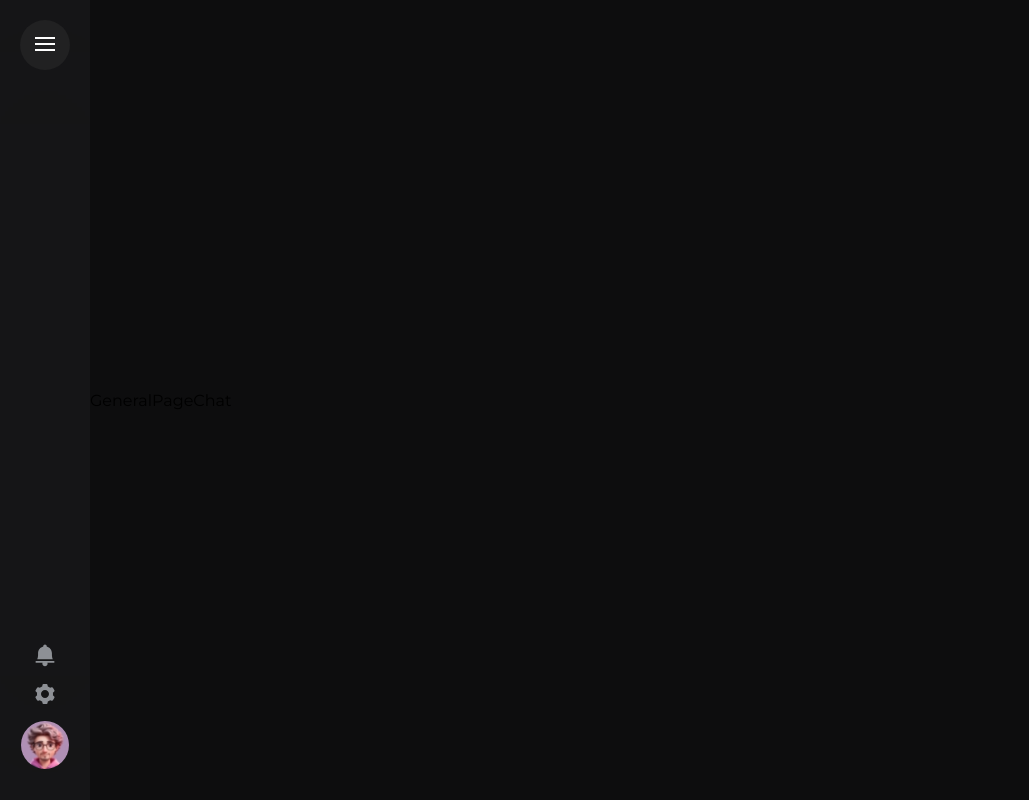
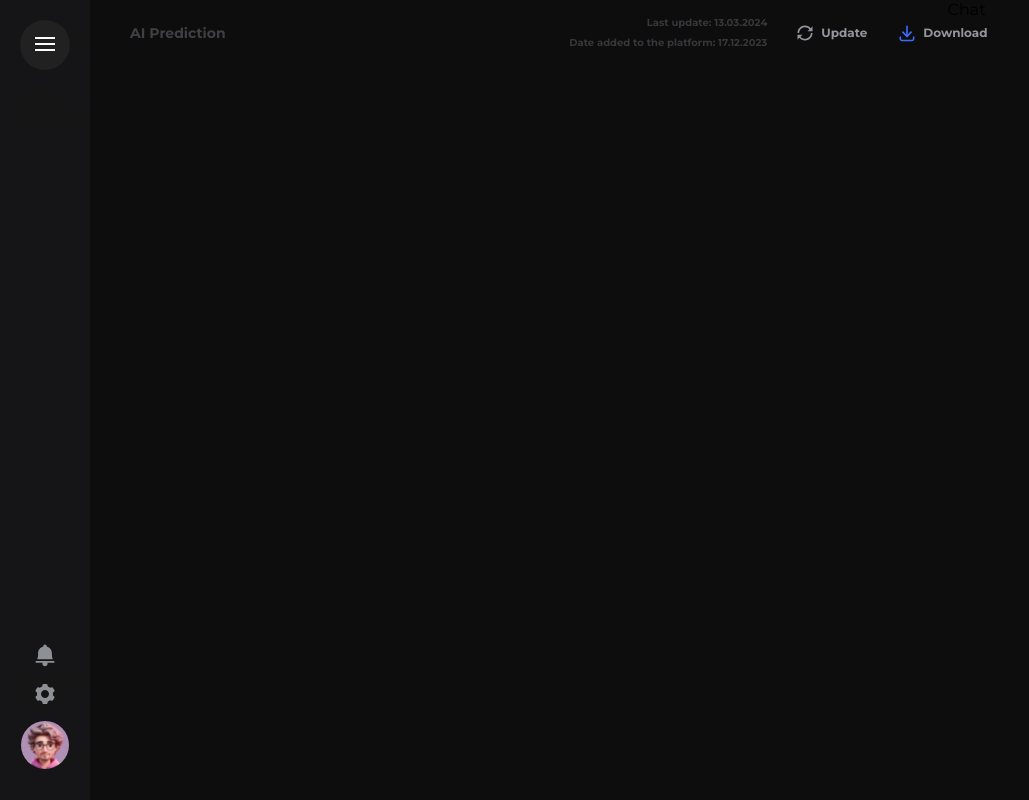
Before and after one commit to vladyslavZinchenko77/flai, a React (Vite) app: page / in a window 1280 px wide. Shown: the whole page, without its empty margins (0-1029 px from the left). Built offline with nearby package versions, Linux system fonts and the light colour scheme.

Commit message:
have made a header for general page

```diff
--- a/src/components/Common/SvgIcon/SvgIcon.jsx
+++ b/src/components/Common/SvgIcon/SvgIcon.jsx
@@ -1,23 +1,32 @@
-import React from 'react'
+import React from 'react';
+import styled from 'styled-components';
 
-import bellIcon from '../../../assets/svg/bell.svg'
-import settingsIcon from '../../../assets/svg/settings.svg'
-import burgerIcon from '../../../assets/svg/burger-icon.svg'
+import bellIcon from '../../../assets/svg/bell.svg';
+import settingsIcon from '../../../assets/svg/settings.svg';
+import burgerIcon from '../../../assets/svg/burger-icon.svg';
+import updateIcon from '../../../assets/svg/update.svg';
+import downloadIcon from '../../../assets/svg/download.svg';
 
-const SvgIcon = ({ name, ...props }) => {
+const IconImg = styled.img`
+  margin: ${props => props.margin};
+`;
+
+const SvgIcon = ({ name, margin, ...props }) => {
   const icons = {
     'bell': bellIcon,
     'settings': settingsIcon,
     'burger': burgerIcon,
+    'update': updateIcon,
+    'download': downloadIcon,
+  };
+
+  const iconUrl = icons[name];
+
+  if (!iconUrl) {
+    return null;
   }
 
-  const iconUrl = icons[name]
+  return <IconImg src={iconUrl} alt={name} margin={margin} {...props} />;
+};
 
-  if (!iconUrl) {
-    return null
-  }
-
-  return <img src={iconUrl} alt={name} />
-}
-
-export default SvgIcon
+export default SvgIcon;
--- a/src/pages/Dashboard/Dashbord.jsx
+++ b/src/pages/Dashboard/Dashbord.jsx
@@ -6,7 +6,7 @@ import Flex from '../../components/Common/Flex/Flex'
 
 const Dashbord = () => {
   return (
-    <Flex>
+    <Flex alignItems ={'flex-start'}>
       <Sidebar />
       <GeneralPage />
       <Chat />
--- a/src/pages/GeneralPage/GeneralPage.jsx
+++ b/src/pages/GeneralPage/GeneralPage.jsx
@@ -1,7 +1,14 @@
-import React from 'react'
+import styled from "styled-components"
+import GeneralPageHeader from "./components/GeneralPageHeader/GeneralPageHeader"
+
+
+
+const GeneralPageWrap = styled.div`
+width: 67%;
+`
 
 const GeneralPage = () => {
-  return <div>GeneralPage</div>
+  return <GeneralPageWrap><GeneralPageHeader/></GeneralPageWrap>
 }
 
 export default GeneralPage
--- /dev/null
+++ b/src/pages/GeneralPage/components/GeneralPageHeader/GeneralPageHeader.jsx
@@ -0,0 +1,89 @@
+import styled from "styled-components";
+import SvgIcon from "../../../../components/Common/SvgIcon/SvgIcon";
+
+
+const HeaderWrapper = styled.div`
+width: 100%;
+display: flex;
+justify-content: space-between;
+align-items: center;
+margin: 13px  40px 0 40px;
+
+
+`
+
+const HeaderTitle = styled.h4`
+
+color: rgb(64, 64, 68);
+font-size: 14px;
+font-weight: 700;
+line-height: 20px;
+
+
+`
+const HeaderUpdateGroup = styled.div`
+display: flex;
+`
+const HeaderUpdateTextGroup = styled.div`
+display: flex;
+flex-direction: column;
+align-items: flex-end;
+margin-right: 28px;
+
+`
+
+const HeaderUpdateInfo = styled.p`
+
+color: rgb(55, 55, 58);
+font-size: 10px;
+font-family: Montserrat;
+font-weight: 700;
+line-height: 2;
+
+
+`
+const HeaderBtnGroup = styled.div`
+display: flex;
+
+
+`
+
+const HeaderBtn = styled.button`
+display: flex;
+align-items: center;
+justify-content: center;
+outline: none;
+box-shadow: none;
+border: none;
+background-color: transparent;
+color: rgb(148, 150, 156);
+font-family: Montserrat;
+font-size: 12px;
+font-weight: 600;
+line-height: 1.6;
+cursor: pointer;
+&:first-child{
+    margin-right: 30px;
+}
+`
+
+const GeneralPageHeader = () => {
+  return (
+    <HeaderWrapper>
+        <HeaderTitle>AI Prediction</HeaderTitle>
+        <HeaderUpdateGroup>
+            <HeaderUpdateTextGroup>
+            <HeaderUpdateInfo>Last update: 13.03.2024</HeaderUpdateInfo>
+            <HeaderUpdateInfo>Date added to the platform: 17.12.2023</HeaderUpdateInfo>
+            </HeaderUpdateTextGroup>
+
+        <HeaderBtnGroup>
+            <HeaderBtn ><SvgIcon name={'update'} margin={"0 6px 0 0"}/> Update</HeaderBtn >
+            <HeaderBtn ><SvgIcon name={'download'} margin={"0 6px 0 0"}/> Download</HeaderBtn >
+        </HeaderBtnGroup>
+        </HeaderUpdateGroup>
+        </HeaderWrapper>
+  )
+}
+
+export default GeneralPageHeader
```
Also changed, not shown: src/assets/svg/download.svg (added), src/assets/svg/update.svg (added).
